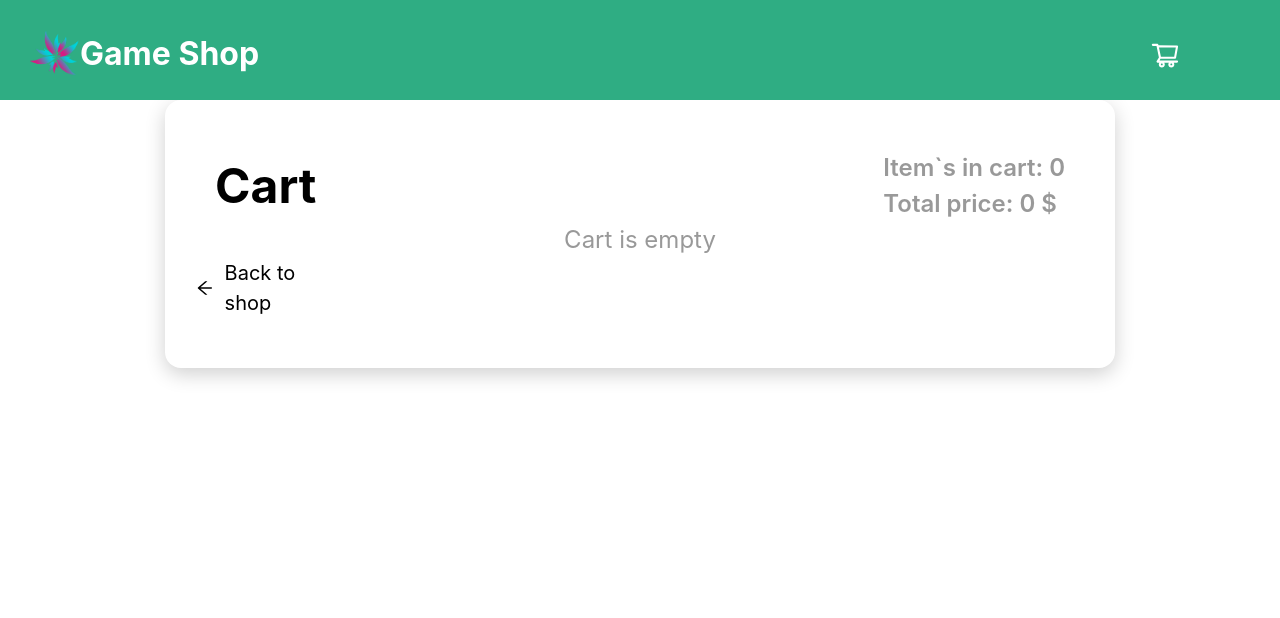
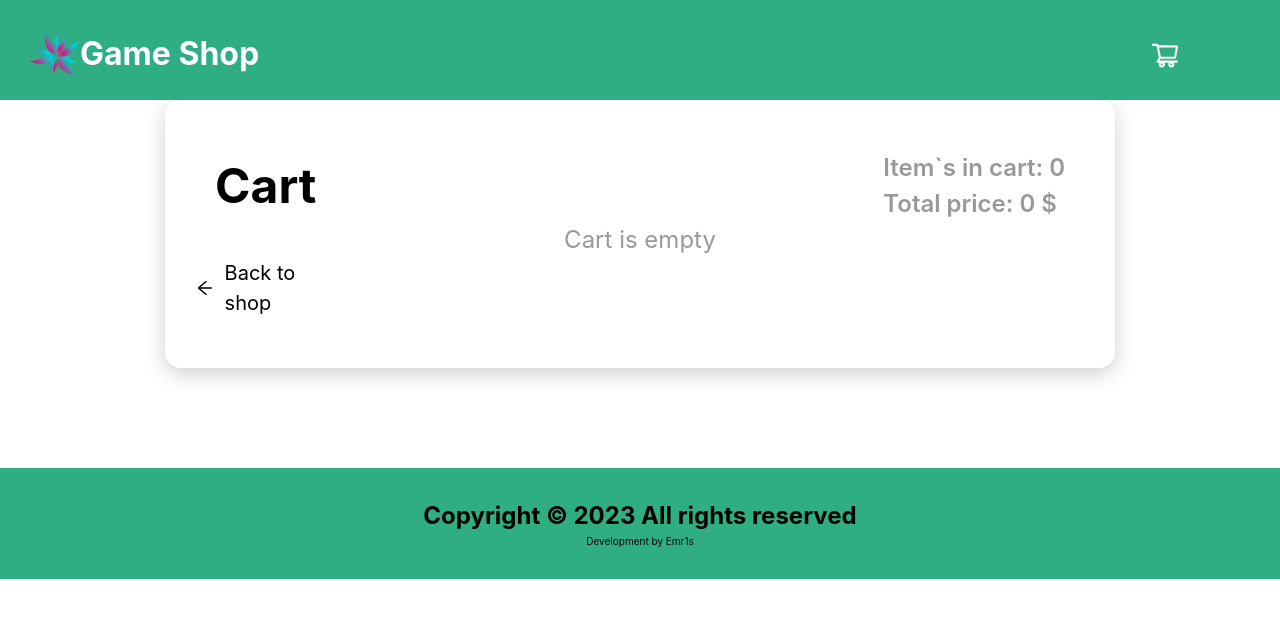
Before and after one commit to Emr1s/Games-Shop, a React (Vite) app: page /cart in a window 1280 px wide. Shown: the top 618 px of the page. Built offline with nearby package versions, Linux system fonts and the light colour scheme.

Commit message:
developed component footer

```diff
--- a/src/App.jsx
+++ b/src/App.jsx
@@ -5,6 +5,7 @@ import Products from './components/Products/Products'
 import ProductDetail from './components/ProductDetail/ProductDetail'
 import CartDetail from './components/CartDetail/CartDetail'
 import { BrowserRouter } from 'react-router-dom'
+import Footer from './components/Footer/Footer'
 
 
 function App() {
@@ -18,6 +19,7 @@ function App() {
           <Route path='/product/:productId' element={<ProductDetail />} />
           <Route path='/cart' element={<CartDetail />} />
         </Routes>
+        <Footer />
       </BrowserRouter>
 
     </>
--- /dev/null
+++ b/src/components/Footer/Footer.jsx
@@ -0,0 +1,13 @@
+import React from 'react'
+import './Footer.scss'
+
+const Footer = () => {
+  return (
+    <footer className='footer'>
+        <h2>Copyright © 2023 All rights reserved</h2>
+        <p>Development by Emr1s</p>
+    </footer>
+  )
+}
+
+export default Footer
--- /dev/null
+++ b/src/components/Footer/Footer.scss
@@ -0,0 +1,13 @@
+.footer{
+    display: flex;
+    justify-content: center;
+    align-items: center;
+    margin-top: 100px;
+    flex-direction: column;
+    background:#2fad83;
+    padding: 30px 0px;
+
+    p{
+        font-size: 10px;
+    }
+}
```
